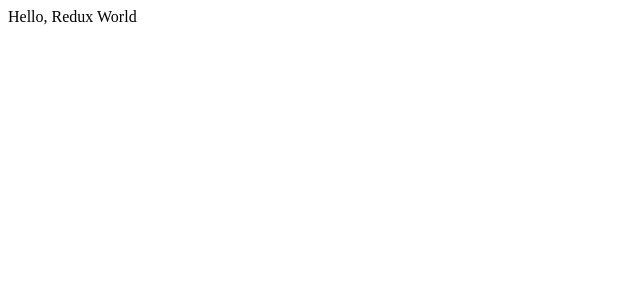
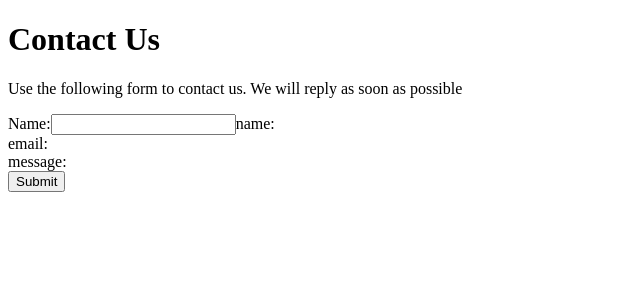
Before and after one commit to benjaminwilliams/contact-react, a React app: page / in a window 1280 px wide. Shown: the top 300 px of the page, without its empty margins (0-640 px from the left). Built offline with nearby package versions, Linux system fonts and the light colour scheme.

Commit message:
add form, push name to props on submit

```diff
--- a/src/components/app.jsx
+++ b/src/components/app.jsx
@@ -3,6 +3,7 @@ import { bindActionCreators } from 'redux';
 import { connect } from 'react-redux';
 import * as actionCreators from '../actions/actionCreators';
 
+import ContactUsForm from './form/ContactUsForm';
 
 // Add Props from redux here
 function mapStateToProps(state){
@@ -11,8 +12,8 @@ function mapStateToProps(state){
   }
 }
 
-function mapDispatchToProps(dispach){
-  return bindActionCreators(actionCreators, dispach);
+function mapDispatchToProps(dispatch){
+  return bindActionCreators(actionCreators, dispatch);
 }
 
 
@@ -20,21 +21,15 @@ class Main extends React.Component {
 
   constructor(){
     super();
-    this.renderName = this.renderName.bind(this);
   }
 
-  renderName(){
-    const name = this.props.contactDetails.name;
-
-    return (
-      <div>Hello, {name}</div>
-    )
-  }
 
   render(){
     return(
       <div>
-        {this.renderName()}
+        <h1>Contact Us</h1>
+        <p>Use the following form to contact us. We will reply as soon as possible</p>
+        <ContactUsForm contactDetails={this.props.contactDetails} setContactDetails={this.props.setContactDetails} />
       </div>
     )
   }
--- /dev/null
+++ b/src/components/form/ContactUsForm.jsx
@@ -0,0 +1,43 @@
+import React from 'react';
+
+export default class ContactUsForm extends React.Component {
+
+  constructor(props){
+    super(props);
+    this.getFieldValues = this.getFieldValues.bind(this);
+    this.handleSubmit = this.handleSubmit.bind(this);
+  }
+
+  // Reads the form and returns the entered values
+  getFieldValues(){
+    return {
+      name: this.refs.name.value
+    };
+  }
+
+  // Push contact details to props
+  handleSubmit(event){
+    event.preventDefault();
+    this.props.setContactDetails(this.getFieldValues());
+  }
+
+
+  render(){
+    // get contact details from props
+    const contactDetails = this.props.contactDetails;
+
+    return(
+      <form onSubmit={this.handleSubmit}>
+        <label htmlFor="name">Name:</label>
+        <input id="name" ref="name" type="text" defaultValue={contactDetails.name} />
+
+
+        name: {contactDetails.name}<br />
+        email: {contactDetails.email}<br />
+        message: {contactDetails.message}<br />
+
+        <input type="submit" value="Submit"/>
+      </form>
+    )
+  }
+}
--- a/src/store.js
+++ b/src/store.js
@@ -2,7 +2,7 @@ import { createStore } from 'redux';
 import rootReducer from './reducers/index';
 
 const contactDetails = {
-  "name": "Redux World",
+  "name": "",
   "email": "",
   "message": ""
 };
```
